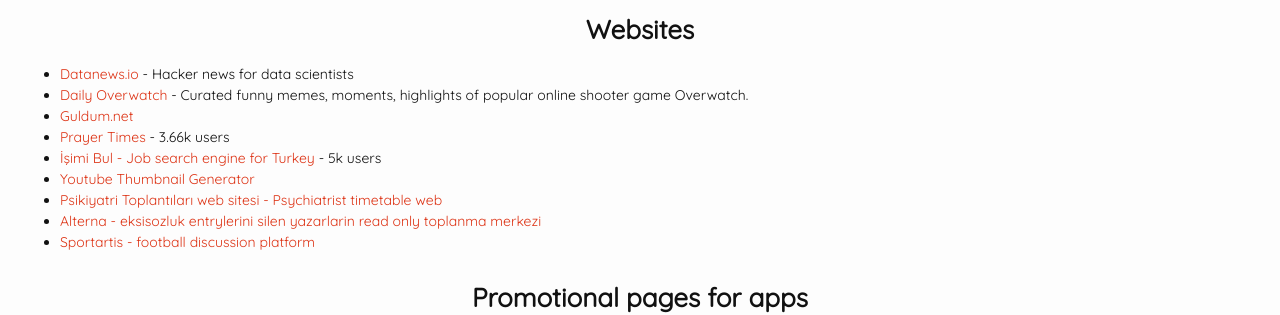
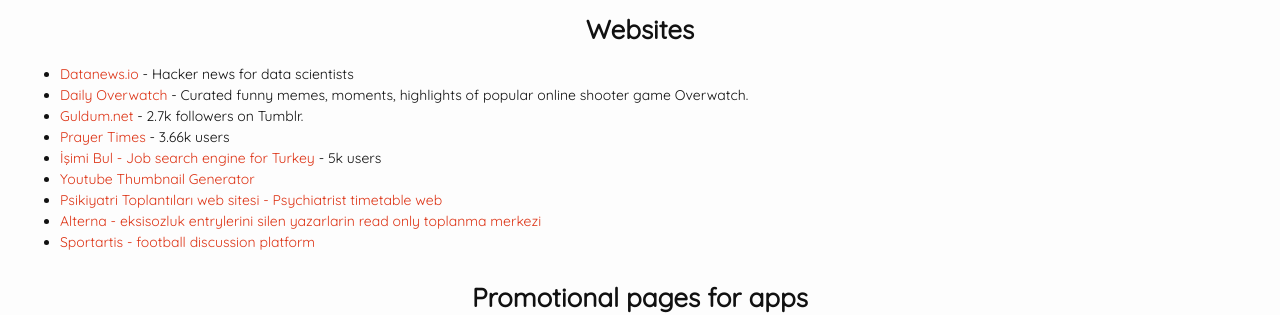
Before and after one commit to hakanu/blog, a Jekyll site: the page built from about.md, in a window 1280 px wide. Shown: the part 818-1133 px from the top of the page. Built offline with Jekyll 4.4.1, drawn with Linux system fonts in a browser that asks for light colours; comment, search, counter and statistics services are not loaded.

Commit message:
Updated about.md

```diff
--- a/about.md
+++ b/about.md
@@ -38,7 +38,7 @@
 
 * [Datanews.io](http://datanews.io) - Hacker news for data scientists
 * [Daily Overwatch](http://dailyow.xyz) - Curated funny memes, moments, highlights of popular online shooter game Overwatch.
-* [Guldum.net](http://guldum.net)
+* [Guldum.net](http://guldum.net) - 2.7k followers on Tumblr.
 * [Prayer Times](http://iftarvakitleri.org) - 3.66k users
 * [İşimi Bul - Job search engine for Turkey](http://isimibul.co) - 5k users
 * [Youtube Thumbnail Generator](http://vidimg.net)
```
